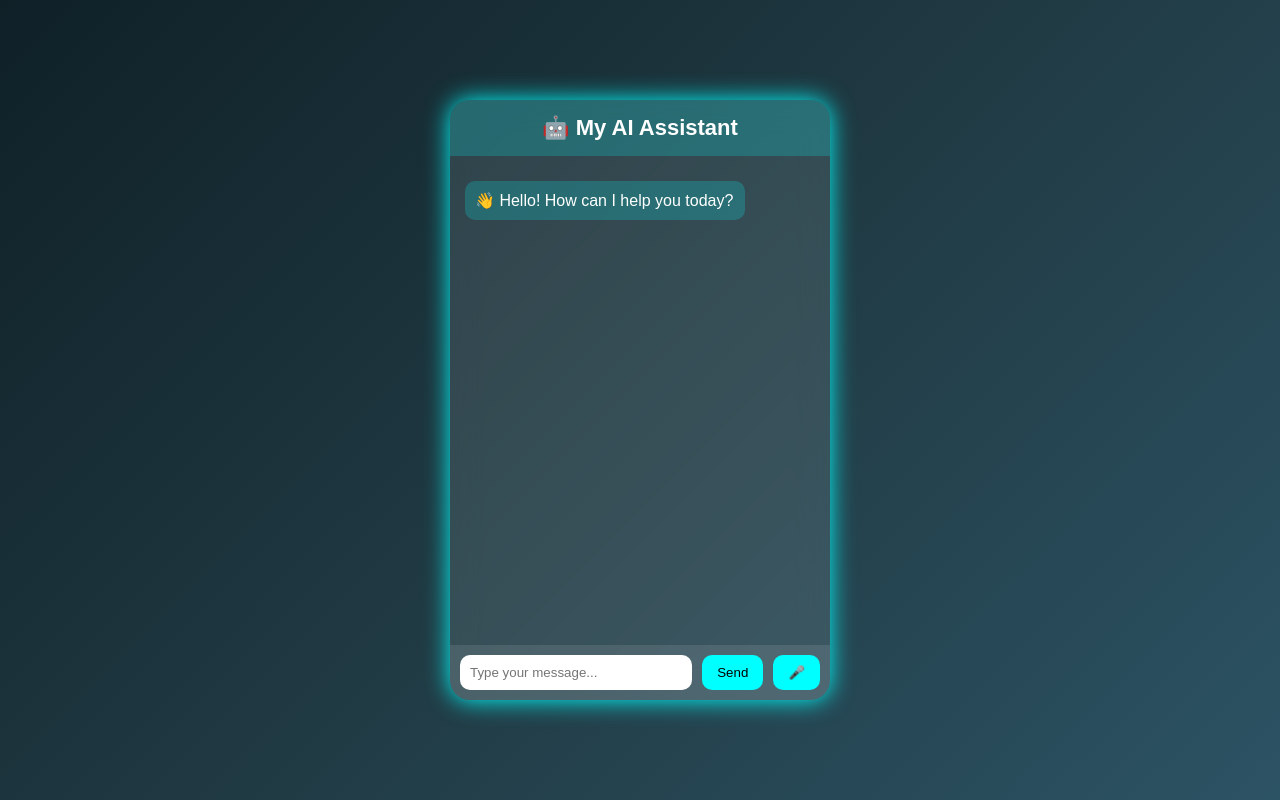
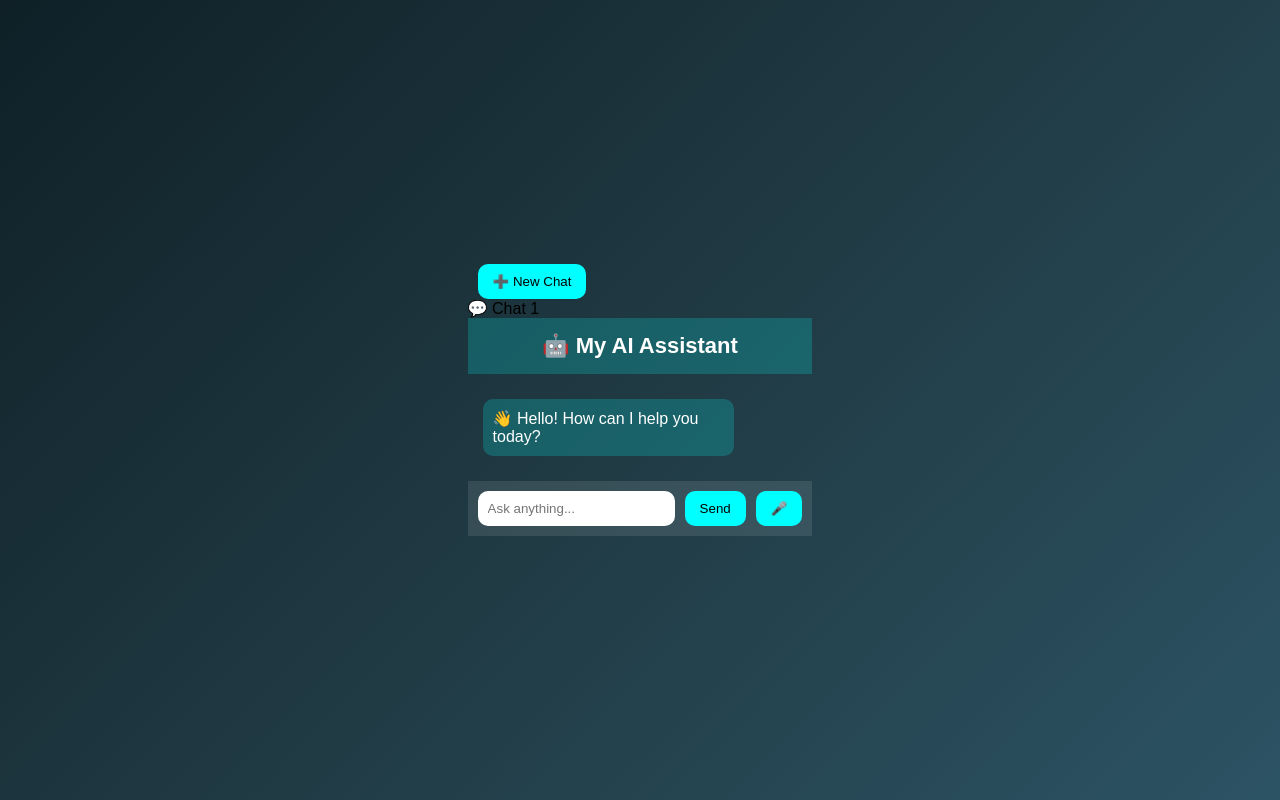
Before and after one commit to krishnapra450-cpu/AI-Chat-v1, a website: page index.html in a window 1280 px wide. Drawn offline with Linux system fonts and the light colour scheme.

Commit message:
Update index.html

```diff
--- a/index.html
+++ b/index.html
@@ -1,30 +1,62 @@
-
 <!DOCTYPE html>
 <html lang="en">
 <head>
 <meta charset="UTF-8">
 <meta name="viewport" content="width=device-width, initial-scale=1.0">
-    <title>AI Chat</title>
+<title>My AI</title>
 <link rel="stylesheet" href="style.css">
 </head>
+
 <body>
 
-<div class="chat-container">
+<div class="app">
+
+    <div class="sidebar">
+
+        <button class="new-chat">
+            ➕ New Chat
+        </button>
+
+        <div id="chat-list">
+            <div class="chat-item active">
+                💬 Chat 1
+            </div>
+        </div>
+
+    </div>
+
+    <div class="main">
 
         <div class="header">
             🤖 My AI Assistant
         </div>
 
         <div id="chat-box" class="chat-box">
+
             <div class="bot-message">
                 👋 Hello! How can I help you today?
             </div>
+
         </div>
 
         <div class="input-area">
-        <input type="text" id="user-input" placeholder="Type your message...">
-        <button onclick="sendMessage()">Send</button>
-      <button onclick="startVoice()">🎤</button>
+
+            <input
+                id="user-input"
+                type="text"
+                placeholder="Ask anything..."
+            >
+
+            <button onclick="sendMessage()">
+                Send
+            </button>
+
+            <button onclick="startVoice()">
+                🎤
+            </button>
+
+        </div>
+
     </div>
 
 </div>
```
Lines whose indentation alone changed are shown as unchanged.
